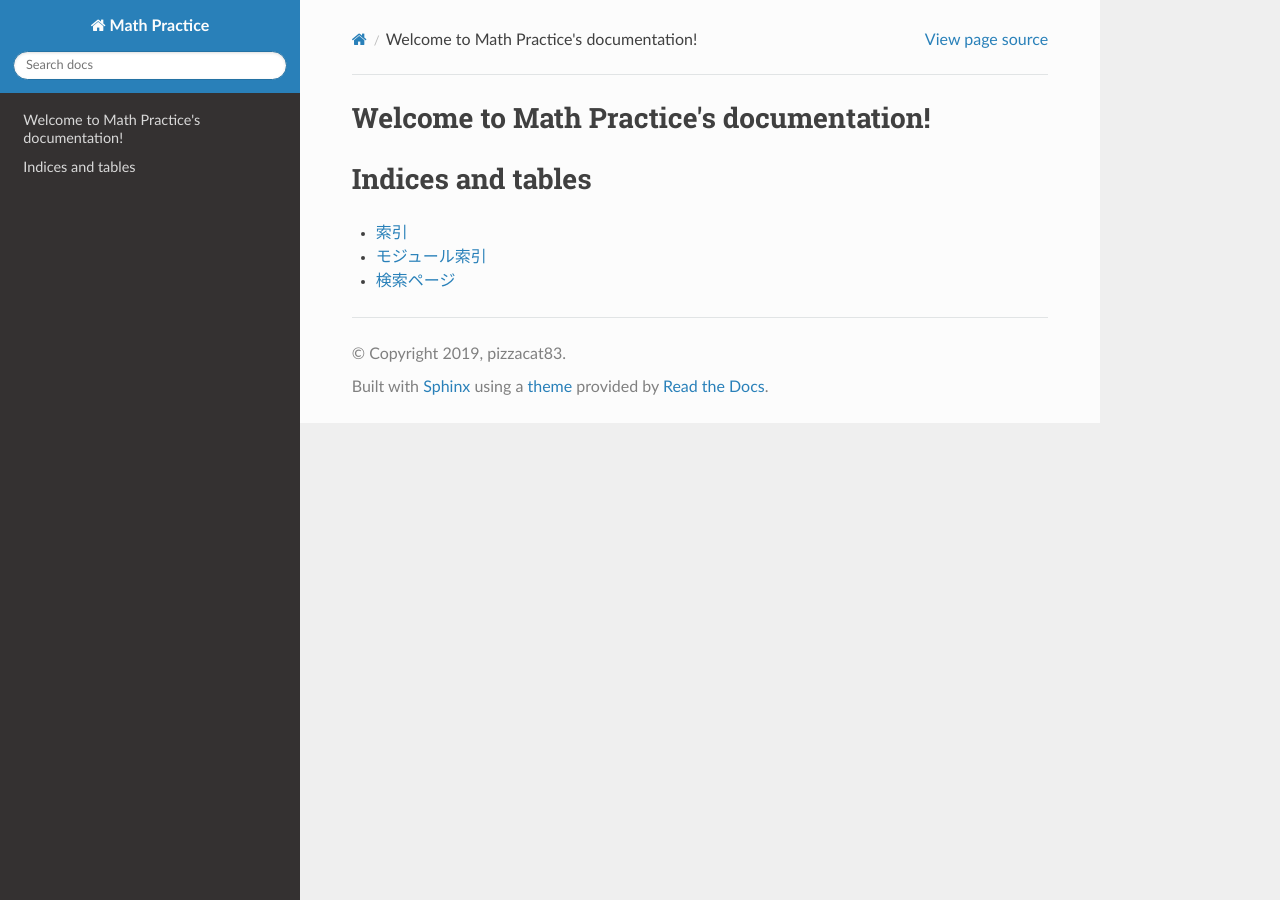
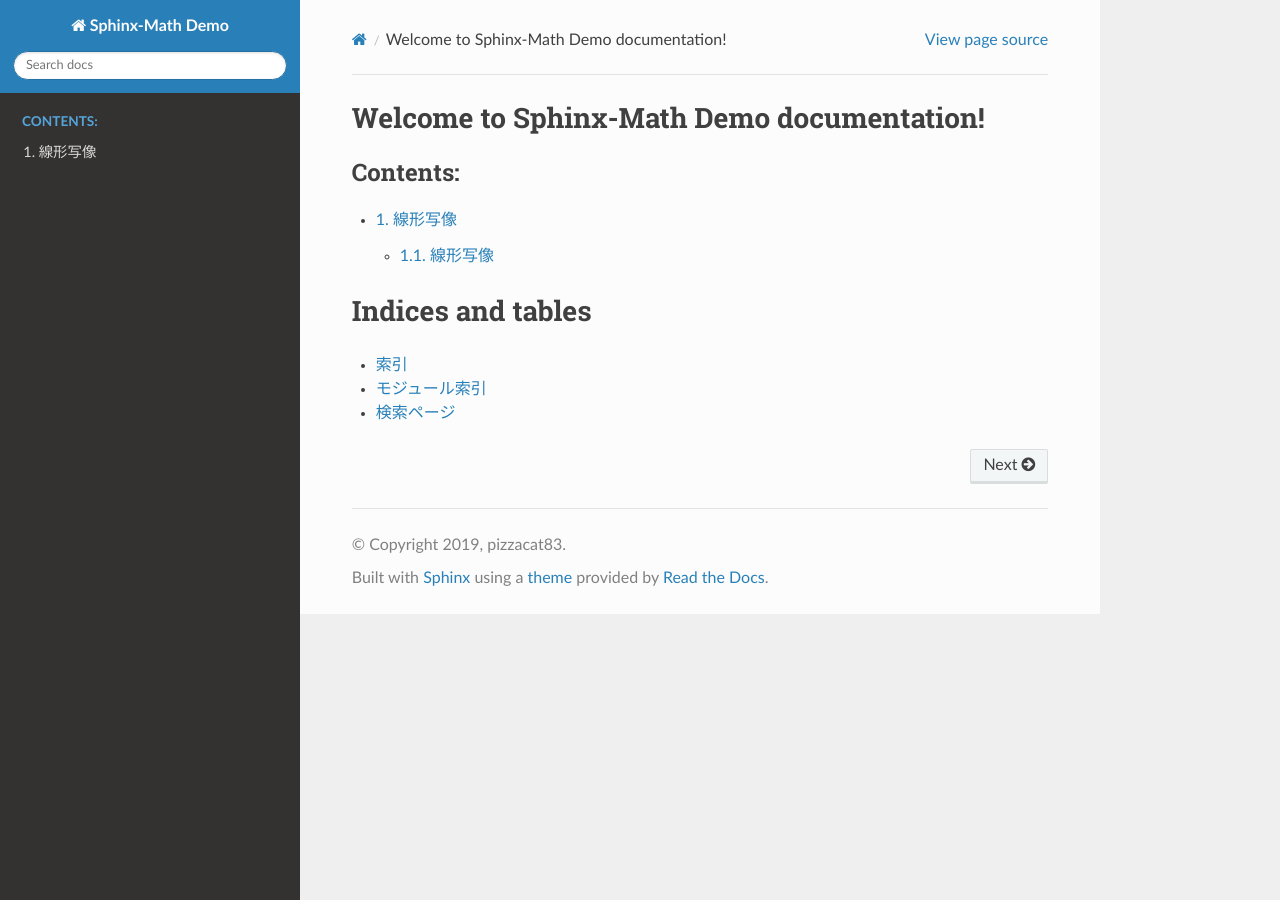
Before and after one commit to pizzacat83/sphinx-math, a Sphinx documentation site: the page built from source/index.rst, in a window 1280 px wide. Built offline with Sphinx 7.4.7 and the Read the Docs theme 2.0.0, drawn with Linux system fonts in a browser that asks for light colours.

Commit message:
add demo page

```diff
--- a/source/conf.py
+++ b/source/conf.py
@@ -17,7 +17,7 @@
 
 # -- Project information -----------------------------------------------------
 
-project = 'Math Practice'
+project = 'Sphinx-Math Demo'
 copyright = '2019, pizzacat83'
 author = 'pizzacat83'
 
@@ -31,8 +31,13 @@ release = '0.1.0'
 # extensions coming with Sphinx (named 'sphinx.ext.*') or your custom
 # ones.
 extensions = [
-    'mathematics'
+    'mathematics',
+    'sphinx.ext.mathjax',
 ]
+
+mathjax_path = (
+    'https://cdnjs.cloudflare.com/ajax/libs/mathjax/2.7.5/MathJax.js?config=TeX-AMS_CHTML'
+)
 
 # Add any paths that contain templates here, relative to this directory.
 templates_path = ['_templates']
--- /dev/null
+++ b/source/demo-page.rst
@@ -0,0 +1,31 @@
+線形写像
+=========
+
+.. toctree::
+   :caption: Contents:
+   :maxdepth: 2
+
+線形写像
++++++++++++++++++++++
+
+.. m:def:: 線形写像
+
+   | :math:`f:\mathbb{R}^{n}\rightarrow \mathbb{R}^{m}` :線形写像
+   |    :math:`\overset{\mathrm{def}}{\Leftrightarrow}\mathbb{R}^n` の任意のベクトル :math:`\boldsymbol{v}, \boldsymbol{w}` および任意の実数 :math:`\lambda, \mu` に対し，
+
+   .. math:: (\lambda \boldsymbol{v}+\mu \boldsymbol{w}) = \lambda f(\boldsymbol{v}) + \mu f(\boldsymbol{w})
+
+.. m:prop:: 線形写像の合成
+
+   | :math:`f:\mathbb{R}^{n}\rightarrow \mathbb{R}^{m},\ g:\mathbb{R}^{m}\rightarrow \mathbb{R}^{l}` : 線形
+   |  :math:`\Rightarrow g\circ f: \mathbb{R}^{n}\rightarrow \mathbb{R}^{l}` : 線形
+
+   .. m:pf::
+
+      | :math:`\mathbb{R}^n` の任意のベクトル :math:`\boldsymbol{v}, \boldsymbol{w}` および任意の実数 :math:`\lambda, \mu` に対し， :m:def:`線形写像` より，
+
+      .. math::
+
+         g \circ f(\lambda\boldsymbol{v} + \mu\boldsymbol{w}) &= g \left( f(\lambda\boldsymbol{v} + \mu\boldsymbol{w}) \right)\\
+            &= g \left( \lambda f(\boldsymbol{v}) + \mu f(\boldsymbol{w}) \right) \\
+            &= \lambda g \circ f(\boldsymbol{v}) + \mu g \circ f(\boldsymbol{w}) \\
--- a/source/index.rst
+++ b/source/index.rst
@@ -1,15 +1,17 @@
-.. Math Practice documentation master file, created by
+.. Sphinx-Math Demo documentation master file, created by
    sphinx-quickstart on Tue Jul 16 15:26:14 2019.
    You can adapt this file completely to your liking, but it should at least
    contain the root `toctree` directive.
 
-Welcome to Math Practice's documentation!
-=========================================
+Welcome to Sphinx-Math Demo documentation!
+==========================================
 
 .. toctree::
    :caption: Contents:
    :maxdepth: 2
+   :numbered:
 
+   demo-page
 
 
 
```
